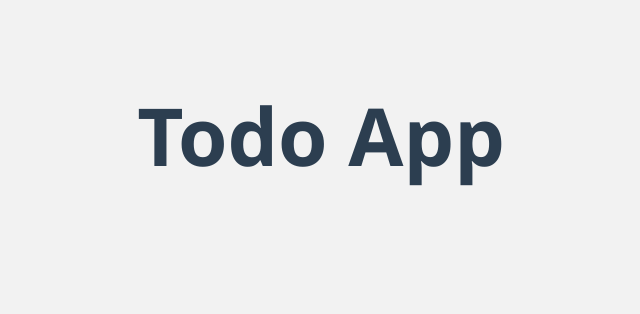
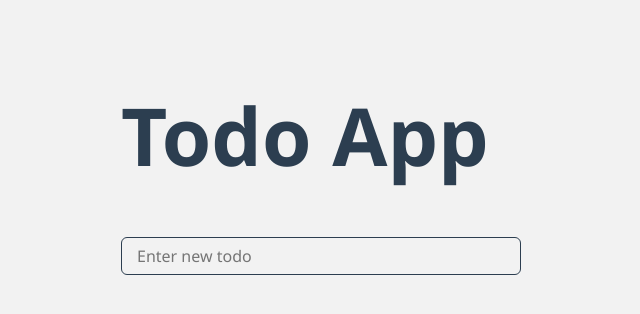
Before and after one commit to gokarna123-goku/todo_frontend, a React (Create React App) app: page / in a window 1280 px wide. Shown: the top 314 px of the page, without its empty margins (319-959 px from the left). Built offline with nearby package versions, Linux system fonts and the light colour scheme.

Commit message:
added the input form

```diff
--- a/src/App.css
+++ b/src/App.css
@@ -23,6 +23,22 @@ header{
   color: #2c3e50;
 }
 
+.todo_form{
+  width: 400px;
+  height: 40px;
+}
+.todo_input{
+  width: 100%;
+  height: 38px;
+  outline: none;
+  background: none;
+  border-radius: 6px;
+  border: 1px solid #2c3e50;
+  padding: 0 15px;
+  font-size: 1.0rem;
+  color: #2c3e50;
+}
+
 
 
 
--- a/src/App.js
+++ b/src/App.js
@@ -1,10 +1,12 @@
 import "./App.css";
 import Header from "./components/Header";
+import TodoForm from "./components/TodoForm";
 
 function App() {
   return (
     <>
       <Header />
+      <TodoForm />
     </>
   );
 }
--- /dev/null
+++ b/src/components/TodoForm.jsx
@@ -0,0 +1,13 @@
+import React from "react";
+
+const TodoForm = () => {
+  return (
+    <>
+      <form className="todo_form">
+        <input type="text" placeholder="Enter new todo" className="todo_input" />
+      </form>
+    </>
+  );
+};
+
+export default TodoForm;
```
